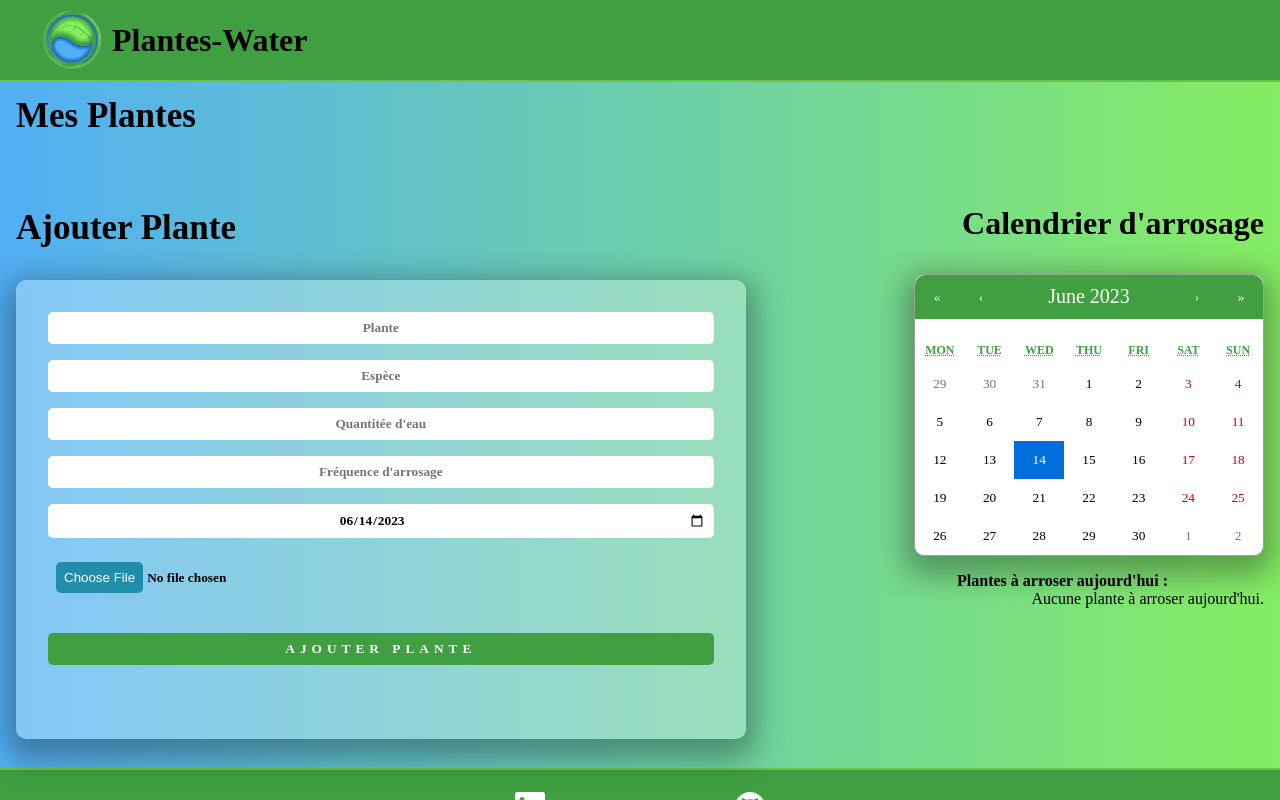
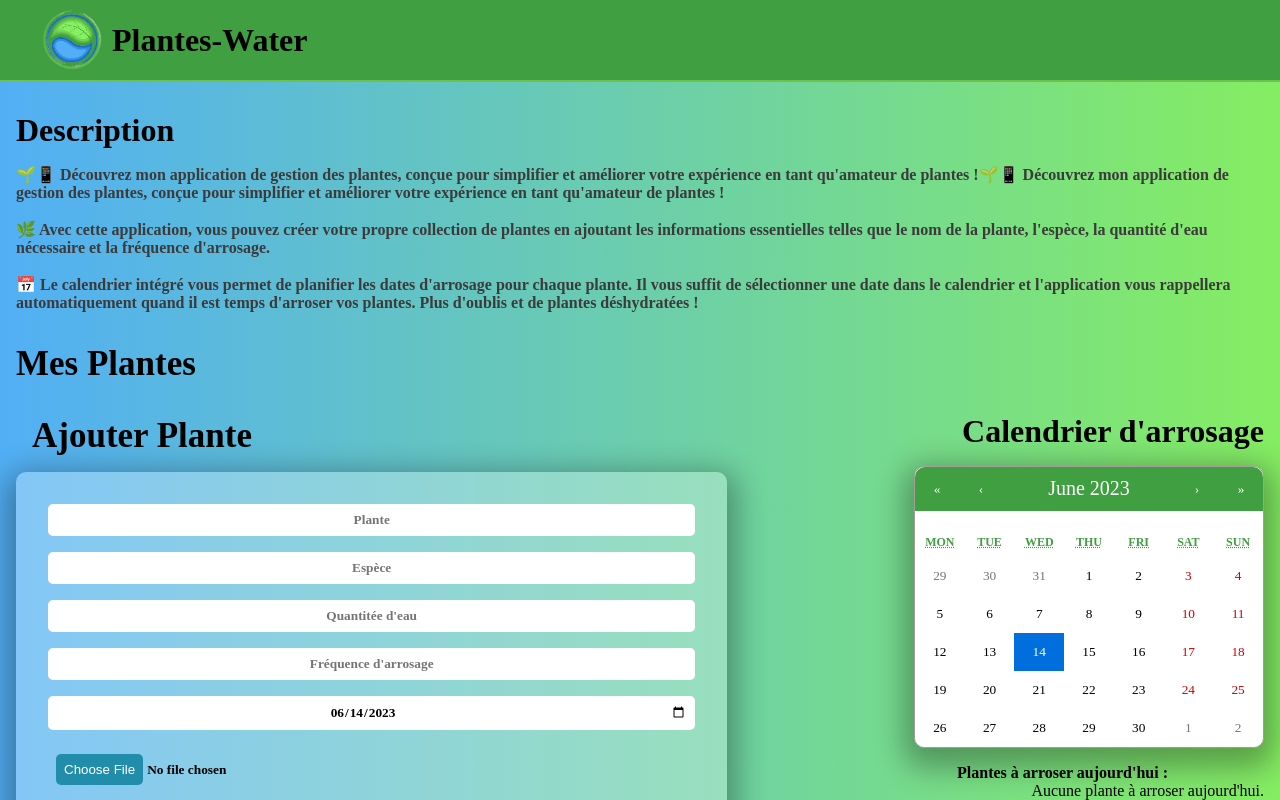
Before and after one commit to GuillaumeSere/plantes-water, a React (Create React App) app: page / in a window 1280 px wide. Shown: the top 800 px of the page. Built offline with nearby package versions, Linux system fonts and the light colour scheme; a web font is replaced by a local one.

Commit message:
add description

```diff
--- a/src/App.css
+++ b/src/App.css
@@ -8,15 +8,12 @@
     background: linear-gradient(90deg, #52aff5 0%, #85ed62 100%);
     border-radius: 10px;
 }
-
-.container{
+.content{
     max-width: 1440px;
     margin: 0 auto;
-    margin-bottom: 2rem;
-    display: flex;
-    flex-direction: column-reverse;
-    justify-content: space-between;
-    padding-top: 10rem;
+}
+.container{
+    margin: 0rem 1rem 2rem 1rem;
 }
 .header{
     display: flex;
@@ -27,6 +24,7 @@
     position: fixed;
     width: 100%;
     z-index: 1;
+    margin-bottom: 5rem;
 }
 .header img{
     width: 80px;
@@ -35,11 +33,24 @@
 .title{
     margin-top: 0;
 }
+.description{
+    display: flex;
+    flex-direction: column;
+   margin: 0rem 1rem 2rem 1rem;
+    padding-top: 7rem;
+}
+.title-description{
+    margin-bottom: 1rem;
+}
+.intro{
+    font-family: 'Courier New', Courier, monospace;
+    font-weight: 600;
+    color: rgb(59, 59, 59);
+}
 form{
     display: flex;
     flex-direction: column;
     padding: 2rem;
-    margin: 1rem;
     margin-right: 10rem;
     max-width: 57%;
     height: 459px;
@@ -87,7 +98,7 @@ input[type="file" i]::-webkit-file-upload-button:hover{
 .container-card{
     display: flex;
     flex-wrap: wrap;
-    margin: 1rem;
+    margin-top: 1rem;
 }
 .card{
     position: relative;
@@ -131,13 +142,11 @@ input[type="file" i]::-webkit-file-upload-button:hover{
     font-weight: 700;
 }
 .title-calendar{
-    margin-top: -5rem;
-    margin-bottom: 2rem;
+    padding-bottom: 1rem;
+    margin-top: -3rem;
 }
 h2{
-    position: absolute;
     font-size: 35px;
-    top: 6rem;
 }
 h3{
     font-size: 35px;
--- a/src/App.js
+++ b/src/App.js
@@ -1,5 +1,6 @@
 import './App.css';
 import CalendarPlant from './components/CalendarPlant';
+import Description from './components/Description';
 import Footer from './components/Footer';
 import Header from './components/Header';
 import PlantList from './components/PlantList';
@@ -9,8 +10,11 @@ const App = () => {
     return (
         <>
             <Header />
-            <PlantList />
-            <CalendarPlant />
+            <div className='content'>
+                <Description />
+                <PlantList />
+                <CalendarPlant />
+            </div>
             <Footer />
         </>
     );
--- /dev/null
+++ b/src/components/Description.jsx
@@ -0,0 +1,27 @@
+import React from 'react'
+
+const Description = () => {
+    return (
+        <div className='description'>
+            <h1 className='title-description'>Description</h1>
+            <div className="intro">
+                <p>🌱📱 Découvrez mon application de gestion des plantes,
+                    conçue pour simplifier et améliorer votre expérience en
+                    tant qu'amateur de plantes !🌱📱 Découvrez mon application
+                    de gestion des plantes, conçue pour simplifier et améliorer
+                    votre expérience en tant qu'amateur de plantes !</p><br />
+                <p>🌿 Avec cette application, vous pouvez créer votre propre
+                    collection de plantes en ajoutant les informations
+                    essentielles telles que le nom de la plante, l'espèce,
+                    la quantité d'eau nécessaire et la fréquence d'arrosage.</p><br />
+                <p>📅 Le calendrier intégré vous permet de planifier les dates
+                    d'arrosage pour chaque plante. Il vous suffit de sélectionner
+                    une date dans le calendrier et l'application vous rappellera
+                    automatiquement quand il est temps d'arroser vos plantes.
+                    Plus d'oublis et de plantes déshydratées !</p>
+            </div>
+        </div>
+    )
+}
+
+export default Description
--- a/src/components/PlantList.jsx
+++ b/src/components/PlantList.jsx
@@ -152,6 +152,50 @@ const PlantList = () => {
 
     return (
         <div className='container'>
+               <h2>Mes Plantes</h2>
+            <div className='container-card'>
+                {plants.map((plant, index) => (
+                    <div key={index}>
+                        {editingPlantIndex === index ? (
+                            <form onSubmit={(e) => handleSaveChanges(e, index)}>
+                                <input
+                                    type="text"
+                                    value={editedPlant.name}
+                                    onChange={(e) => handleInputChange(e, 'name')}
+                                />
+                                <input
+                                    type="text"
+                                    value={editedPlant.species}
+                                    onChange={(e) => handleInputChange(e, 'species')}
+                                />
+                                <input
+                                    type="text"
+                                    value={editedPlant.waterAmount}
+                                    onChange={(e) => handleInputChange(e, 'waterAmount')}
+                                />
+                                <input
+                                    type="text"
+                                    value={editedPlant.waterFrequency}
+                                    onChange={(e) => handleInputChange(e, 'waterFrequency')}
+                                />
+                                <button type="submit">Enregistrer les modifications</button>
+                            </form>
+                        ) : (
+                            <div className='card'>
+                                <div> <strong>{plant.name} : </strong><span>{plant.species}</span></div>
+                                <div><strong>Quantitée d'eau : </strong><span>{plant.waterAmount}</span></div>
+                                <div> <strong>Fréquence d'arrosage :</strong><span>{plant.waterFrequency}</span></div>
+                                {plant.image && <img src={plant.image} alt={plant.name} />}
+                                <strong>Date d'arrosage :</strong>
+                                <span>{plant.startDate ? plant.startDate.toLocaleDateString() : ''}</span>
+                                <button onClick={() => handleEditPlant(index)}>Modifier</button>
+                                <button className='btn-delete' onClick={() => handleDeletePlant(index)}>Supprimer</button>
+                            </div>
+                        )}
+                    </div>
+                ))}
+            </div>
+            <h3>Ajouter Plante</h3>
             <form onSubmit={handleAddPlant}>
                 <input
                     type="text"
@@ -195,50 +239,6 @@ const PlantList = () => {
                 />
                 <button type="submit">Ajouter Plante</button>
             </form>
-            <h3>Ajouter Plante</h3>
-            <div className='container-card'>
-                <h2>Mes Plantes</h2>
-                {plants.map((plant, index) => (
-                    <div key={index}>
-                        {editingPlantIndex === index ? (
-                            <form onSubmit={(e) => handleSaveChanges(e, index)}>
-                                <input
-                                    type="text"
-                                    value={editedPlant.name}
-                                    onChange={(e) => handleInputChange(e, 'name')}
-                                />
-                                <input
-                                    type="text"
-                                    value={editedPlant.species}
-                                    onChange={(e) => handleInputChange(e, 'species')}
-                                />
-                                <input
-                                    type="text"
-                                    value={editedPlant.waterAmount}
-                                    onChange={(e) => handleInputChange(e, 'waterAmount')}
-                                />
-                                <input
-                                    type="text"
-                                    value={editedPlant.waterFrequency}
-                                    onChange={(e) => handleInputChange(e, 'waterFrequency')}
-                                />
-                                <button type="submit">Enregistrer les modifications</button>
-                            </form>
-                        ) : (
-                            <div className='card'>
-                                <div> <strong>{plant.name} : </strong><span>{plant.species}</span></div>
-                                <div><strong>Quantitée d'eau : </strong><span>{plant.waterAmount}</span></div>
-                                <div> <strong>Fréquence d'arrosage :</strong><span>{plant.waterFrequency}</span></div>
-                                {plant.image && <img src={plant.image} alt={plant.name} />}
-                                <strong>Date d'arrosage :</strong>
-                                <span>{plant.startDate ? plant.startDate.toLocaleDateString() : ''}</span>
-                                <button onClick={() => handleEditPlant(index)}>Modifier</button>
-                                <button className='btn-delete' onClick={() => handleDeletePlant(index)}>Supprimer</button>
-                            </div>
-                        )}
-                    </div>
-                ))}
-            </div>
         </div>
     );
 };
```
